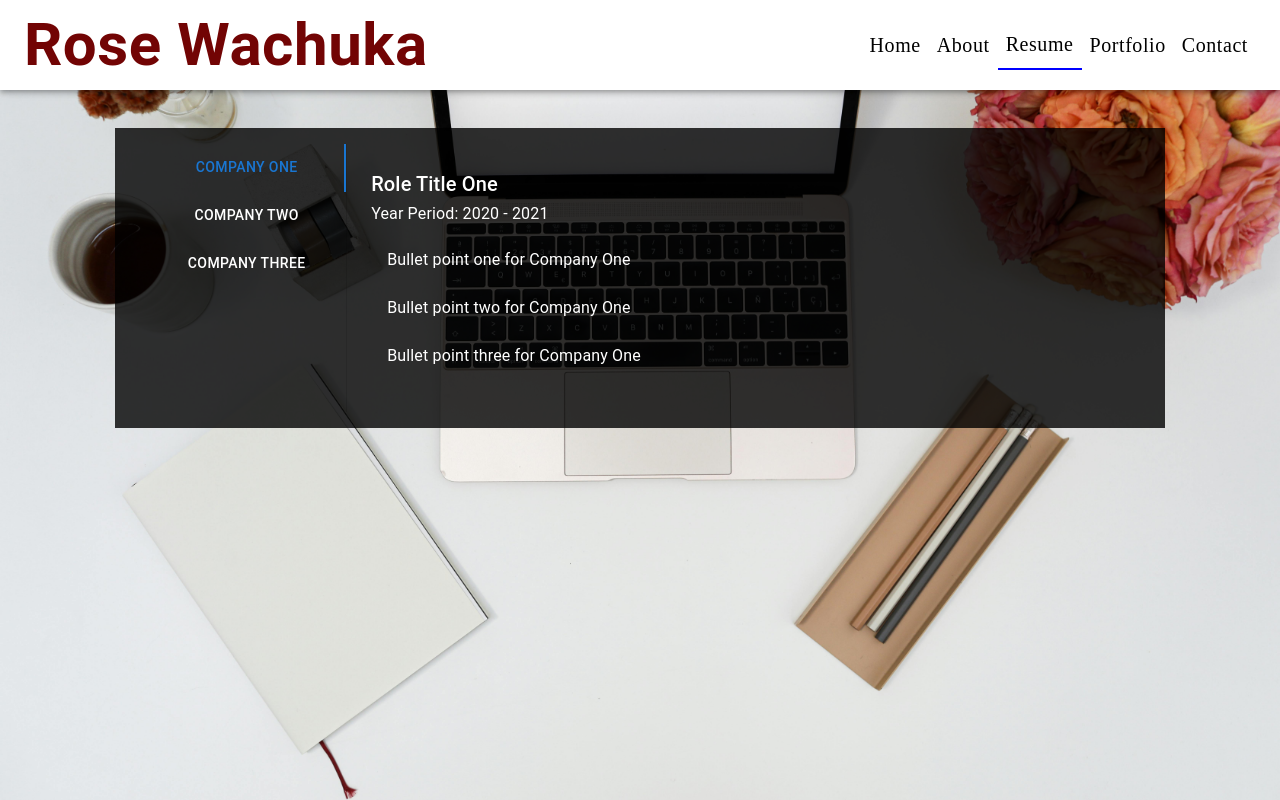
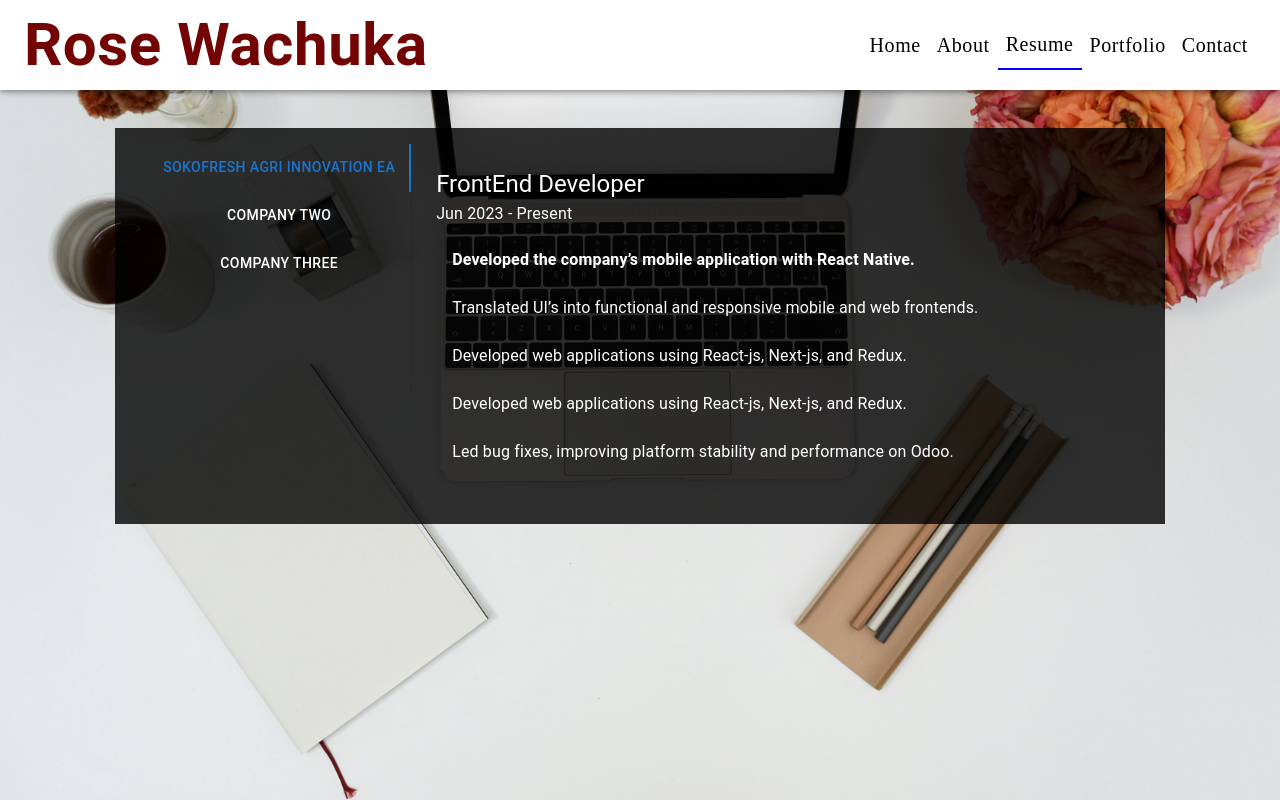
Before and after one commit to ro61zzy/myportfolio, a Next.js app: page /resume in a window 1280 px wide. Built offline with nearby package versions, Linux system fonts and the light colour scheme.

Commit message:
Feature: Resume page tabs

```diff
--- a/src/app/resume/page.tsx
+++ b/src/app/resume/page.tsx
@@ -9,7 +9,7 @@ const Resume = () => {
         display: "flex",
         flexDirection: "column",
         alignItems: "center",
-        p: { xs: "5rem 1rem ", sm: "8rem 9%" },
+        p: { xs: "5rem 1rem ", sm: "8rem 9% 2rem 9%" },
         height: "100vh",
         overflowY: "auto",
       }}
--- a/src/components/Experience.tsx
+++ b/src/components/Experience.tsx
@@ -61,22 +61,28 @@ export default function VerticalTabs() {
       aria-label="Vertical tabs example"
       sx={{ borderRight: 1, borderColor: 'divider', minWidth: '200px', color: 'white' }}
     >
-      <Tab label="Company One" {...a11yProps(0)} sx={{ color: 'white' }} />
+      <Tab label="SokoFresh Agri Innovation EA" {...a11yProps(0)} sx={{ color: 'white' }} />
       <Tab label="Company Two" {...a11yProps(1)} sx={{ color: 'white' }} />
       <Tab label="Company Three" {...a11yProps(2)} sx={{ color: 'white' }} />
     </Tabs>
     <TabPanel value={value} index={0}>
-      <Typography variant="h6" sx={{ color: 'white' }}>Role Title One</Typography>
-      <Typography variant="subtitle1" sx={{ color: 'white' }}>Year Period: 2020 - 2021</Typography>
+      <Typography variant="h5" sx={{ color: 'white' }}>FrontEnd Developer</Typography>
+      <Typography variant="subtitle1" sx={{ color: 'white' }}> Jun 2023 - Present</Typography>
       <List>
         <ListItem>
-          <ListItemText primary="Bullet point one for Company One" primaryTypographyProps={{ style: { color: 'white' } }} />
+          <ListItemText primary="Developed the company’s mobile application with React Native." primaryTypographyProps={{ style: { color: 'white', fontWeight:"600" } }} />
         </ListItem>
         <ListItem>
-          <ListItemText primary="Bullet point two for Company One" primaryTypographyProps={{ style: { color: 'white' } }} />
+          <ListItemText primary="Translated UI’s into functional and responsive mobile and web frontends." primaryTypographyProps={{ style: { color: 'white' } }} />
         </ListItem>
         <ListItem>
-          <ListItemText primary="Bullet point three for Company One" primaryTypographyProps={{ style: { color: 'white' } }} />
+          <ListItemText primary="Developed web applications using React-js, Next-js, and Redux." primaryTypographyProps={{ style: { color: 'white' } }} />
+        </ListItem>
+        <ListItem>
+          <ListItemText primary="Developed web applications using React-js, Next-js, and Redux." primaryTypographyProps={{ style: { color: 'white' } }} />
+        </ListItem>
+        <ListItem>
+          <ListItemText primary="Led bug fixes, improving platform stability and performance on Odoo." primaryTypographyProps={{ style: { color: 'white' } }} />
         </ListItem>
       </List>
     </TabPanel>
```
